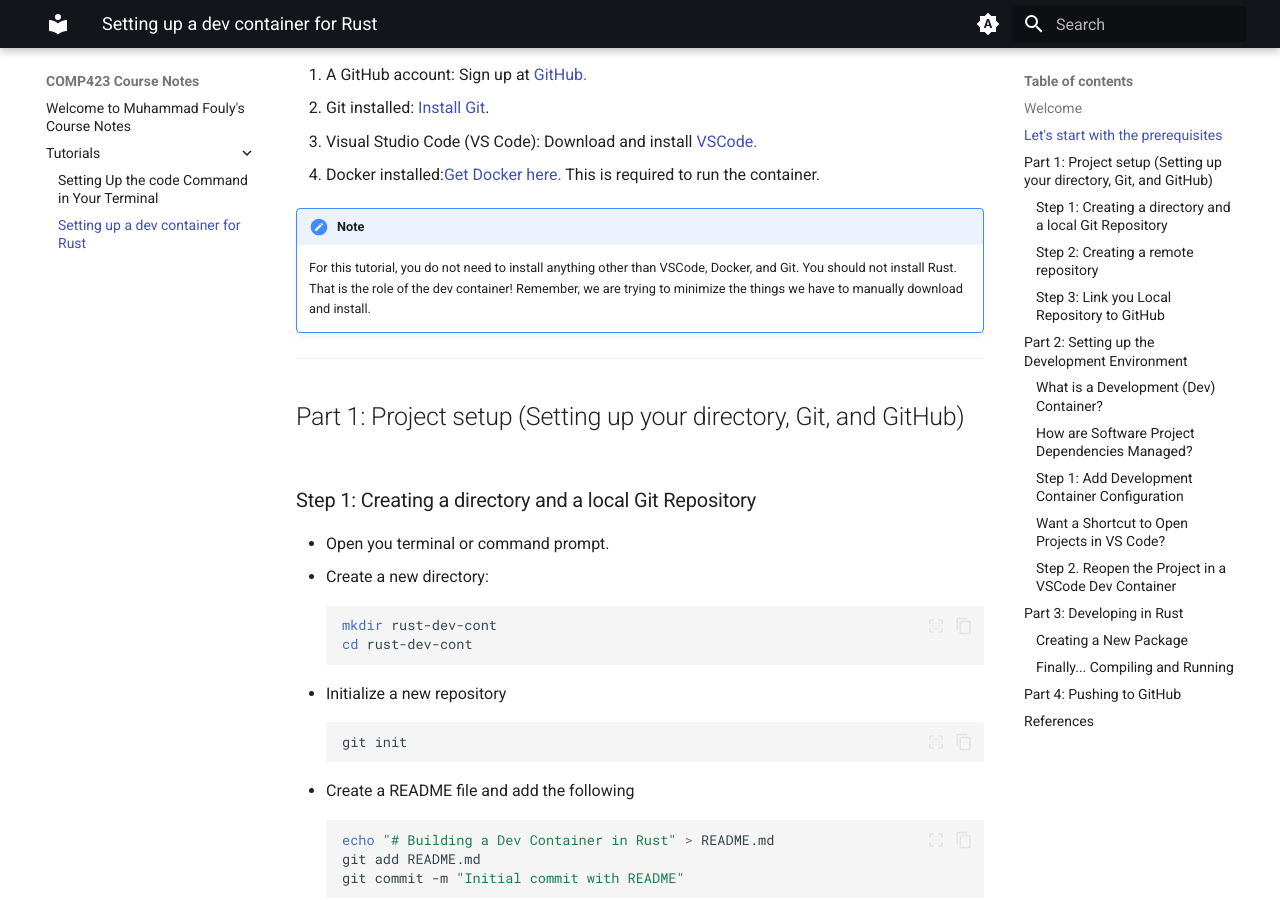
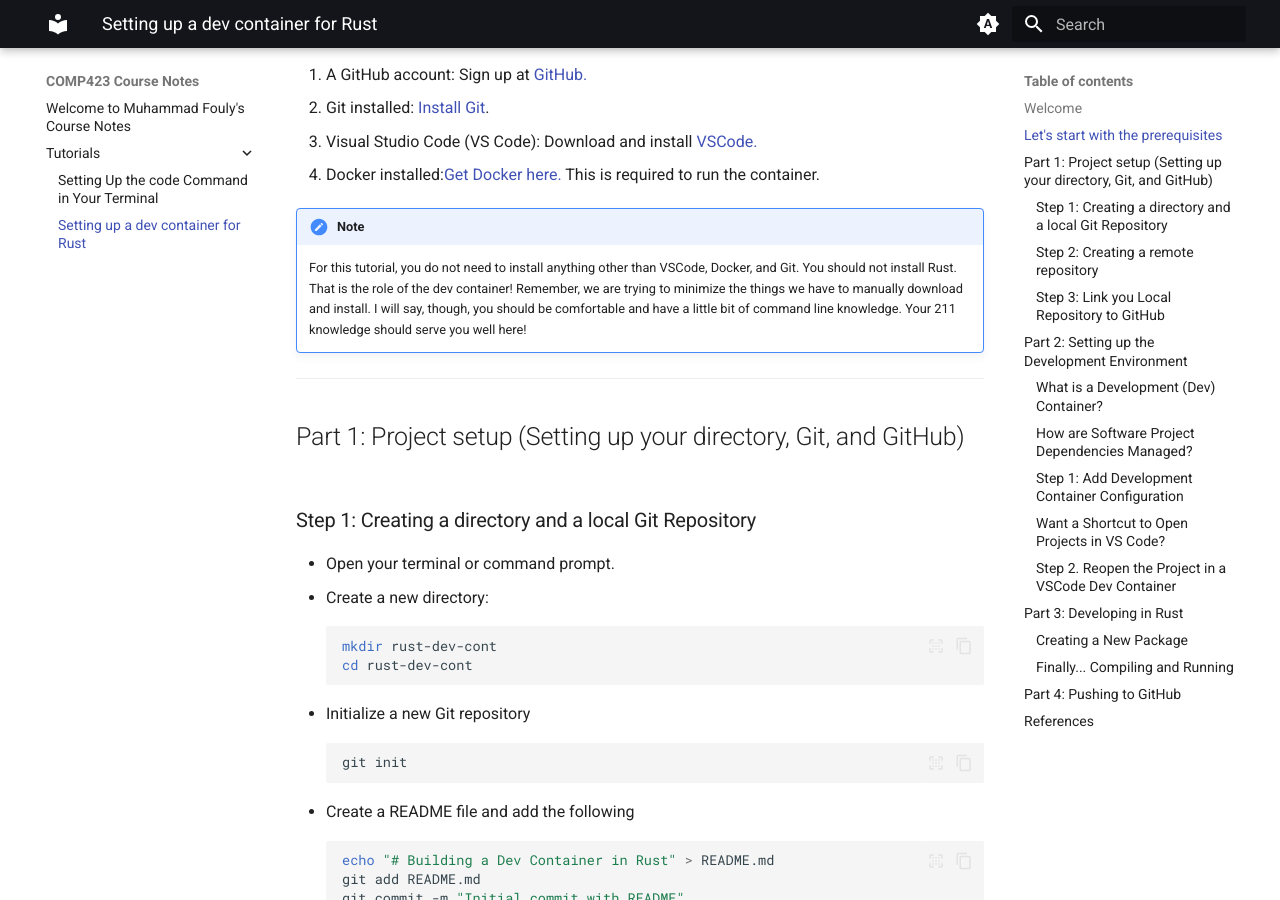
Before and after one commit to MuhammadDF/comp423-course-notes, an MkDocs documentation site: the page built from docs/tutorials/rust-setup.md, in a window 1280 px wide and 900 px high, scrolled down 890 px. Built offline with MkDocs 1.6.1 and Material for MkDocs 9.7.7, drawn with Linux system fonts in a browser that asks for light colours; some of the changed text lies outside the part shown.

Commit message:
made some small final touches for my partner

````diff
--- a/docs/tutorials/rust-setup.md
+++ b/docs/tutorials/rust-setup.md
@@ -36,20 +36,20 @@
 
 !!! note
     For this tutorial, you do not need to install anything other than VSCode, Docker, and Git. You should not install Rust. That is the role of the dev container!
-    Remember, we are trying to minimize the things we have to manually download and install.
+    Remember, we are trying to minimize the things we have to manually download and install. I will say, though, you should be comfortable and have a little bit of command line knowledge. Your 211 knowledge should serve you well here!
 
 ---
 
 ## Part 1: Project setup (Setting up your directory, Git, and GitHub)
 
 ### Step 1: Creating a directory and a local Git Repository
-- Open you terminal or command prompt.
+- Open your terminal or command prompt.
 - Create a new directory:
 ``` bat
 mkdir rust-dev-cont
 cd rust-dev-cont
 ```
-- Initialize a new repository
+- Initialize a new Git repository
 ``` bat
 git init
 ```
@@ -90,7 +90,7 @@
 git push --set-upstream origin main
 ```
 !!! note
-    `git push --set-upstream origin main`: This command pushes the `main` branch to the remote repository `origin`. The `--set-upstream` flag sets up the `main` branch to track the remote branch `origin/main`, meaning future pushes and pulls can be done without specifying the branch name and just writing `git push origin` when working on your local `main` branch. This long flag has a corresponding `-u` short flag.
+    `git push --set-upstream origin main`: This command pushes the `main` branch to the remote repository `origin` (Usually, the default name given to the remote repository). The `--set-upstream` flag sets up the `main` branch to track the remote branch `origin/main`, meaning future pushes and pulls can be done without specifying the branch name and just writing `git push origin` (or just `git push` if you only have one remote) when working on your local `main` branch. This long flag has a corresponding `-u` short flag that you can use as you are more comfrotable with working with flags.
 You can now refresh your GitHub repository in your browser to see that the same commit you made locally has now been pushed to remote. You can also use `git log` locally to see the commit ID and message which should match the ID of the most recent commit on GitHub.
 
 ---
@@ -98,6 +98,7 @@
 ## Part 2: Setting up the Development Environment
 
 Before you begin developing in Rust, you need to set up your development environment!
+
 ### What is a Development (Dev) Container?
 
 In essence, a **dev container** is a preconfigured environment defined by a set of configuration files usually using Docker to create isolated setups for development. You can think of it as a mini computer running inside your computer that includes everything you need to work on a specific project. Your dev container will include the right programming language, tools, libraries and dependencies. This is why you don't need to install Rust for the purpose of this tutorial. The dev container ensures that your development environment is consistent and works across different machines.
@@ -109,6 +110,7 @@
 - Everyone works in an identical environment, reducing bugs caused by "it works on my machine" issues.
 - Onboarding new team members becomes faster and easier, as they can start coding with just a few steps.
 - Dependencies and tools remain isolated, avoiding conflicts with other projects or the local system.
+- A container also uses the same image everytime it is ran which means if you modify something in the image or accidentally delete something, a simple reboot of the container will fix everything and save you much pain :)
 
 ---
 
@@ -171,7 +173,7 @@
 ### Step 2. Reopen the Project in a VSCode Dev Container
 Reopen the project in the container by pressing Ctrl+Shift+P (or Cmd+Shift+P on Mac), typing "Dev Containers: Reopen in Container," and selecting the option. This will take a few minutes for the first time to download and install the image and everything.
 
-Once your dev container setup completes, open a new terminal pane within VSCode, and try running `rustc --version` to see your dev container is running a recent version of Rust without you having to even manually download or install anything! (As of January 2025, the latest stable Rust version is 1.83.0.) The `latest` keyword in the `image` specification should take care of that!
+Once your dev container setup completes, open a new terminal pane within VSCode, and try running `rustc --version` to see your dev container is running a recent version of Rust without you having to even manually download or install anything! (As of January 2025, the latest stable Rust version is 1.83.0.) The `latest` keyword in the `image` specification should take care of making sure you have the latest version!
 
 ---
 
````
Also changed, not shown: other parts of docs/tutorials/rust-setup.md (+3 -3 lines).
